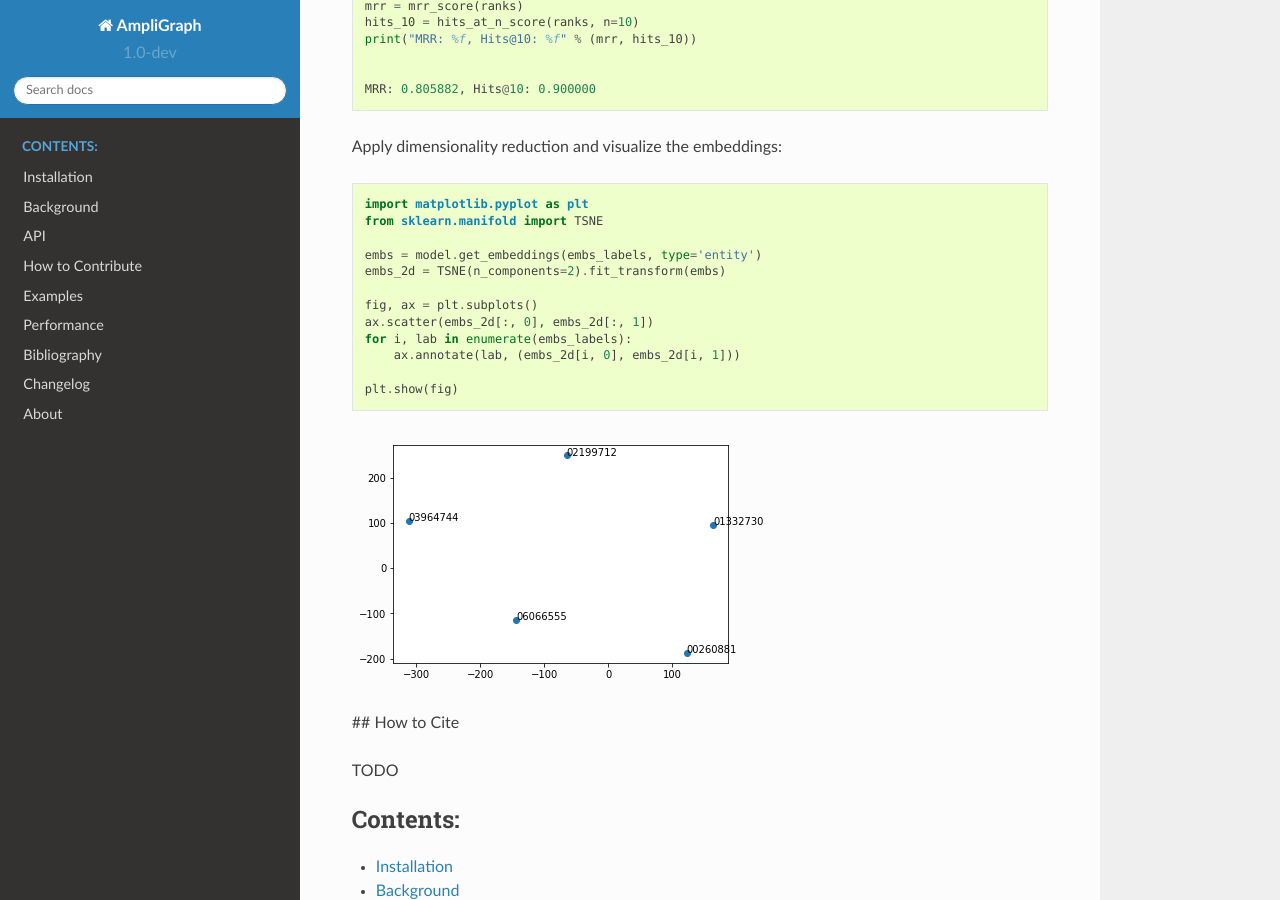
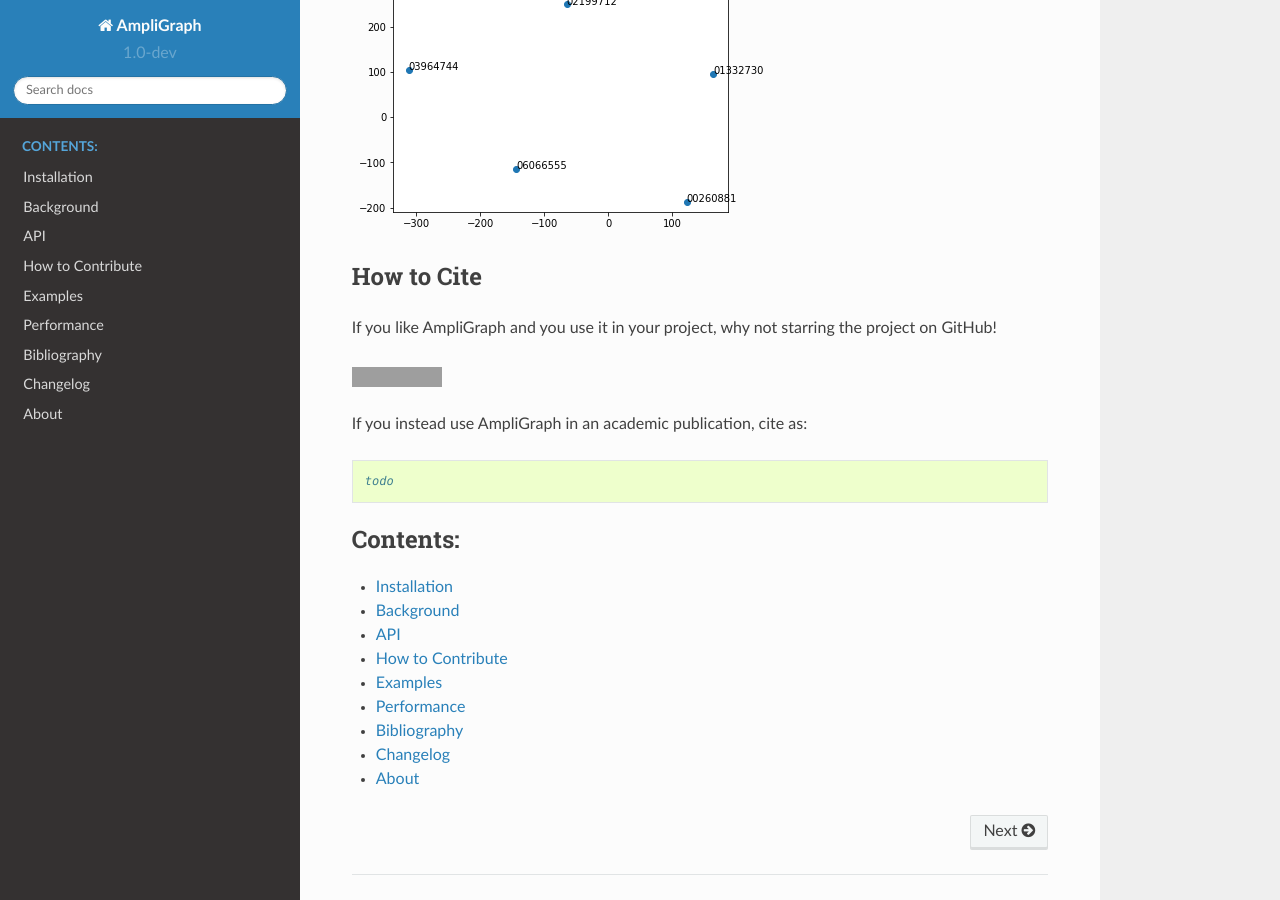
Before and after one commit to Accenture/AmpliGraph, a Sphinx documentation site: the page built from docs/index.rst, in a window 1280 px wide and 900 px high, scrolled down 3181 px. Built offline with Sphinx 7.4.7 and the Read the Docs theme 2.0.0, drawn with Linux system fonts in a browser that asks for light colours; the version number is read from the project's files by our own code; some of the changed text lies outside the part shown; grey boxes are pictures that could not be loaded.

Commit message:
Removed useless pics. Added star badge. How to cite boilerplate markup.

```diff
--- a/docs/index.rst
+++ b/docs/index.rst
@@ -12,8 +12,9 @@
 AmpliGraph is a suite of neural machine learning models for relational Learning, a branch of machine learning
 that deals with supervised learning on knowledge graphs.
 
-
 .. image:: img/kg_lp.png
+   :scale: 40%
+   :align: center
 
 
 **Use AmpliGraph if you need to**:
@@ -48,16 +49,12 @@
 .. and negative statements generator strategies.
 
 
-System Architecture
--------------------
-
-.. image:: img/arch.png
-   :scale: 60%
-   :align: center
+Modules
+-------
 
 AmpliGraph includes the following submodules:
 
-* **KG Loaders**: Helper functions to load datasets (knowledge graphs).
+* **Input**: Helper functions to load datasets (knowledge graphs).
 * **Latent Feature Models**: knowledge graph embedding models. AmpliGraph contains: TransE, DistMult, ComplEx, ConvE, and RotatE.
 * **Evaluation**: Metrics and evaluation protocols to assess the predictive power of the models.
 
@@ -142,9 +139,21 @@
 .. image:: img/concept_embeddings.png
 
 
-## How to Cite
+How to Cite
+-----------
 
-TODO
+If you like AmpliGraph and you use it in your project, why not starring the project on GitHub!
+
+|GitHub stars|
+
+.. |GitHub stars| image:: https://img.shields.io/github/stars/ampligraph.svg?style=social&label=Star&maxAge=2592000
+   :target: https://github.com/accenture/ampligraph/stargazers/
+
+If you instead use AmpliGraph in an academic publication, cite as:
+
+.. code-block:: bibtex
+
+   todo
 
 
 .. toctree::
```
Also changed, not shown: docs/contacts.md (+17 -0 lines), docs/img/arch.png (deleted), docs/img/concept_embeddings_wordnet3_1_v0_2.png (deleted), docs/img/kg_new.png (deleted), docs/img/pipeline.png (deleted).
